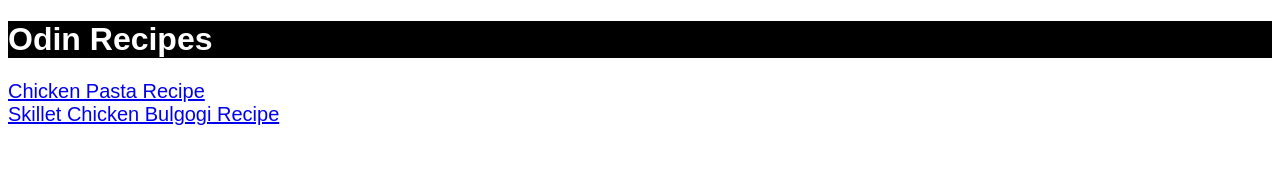
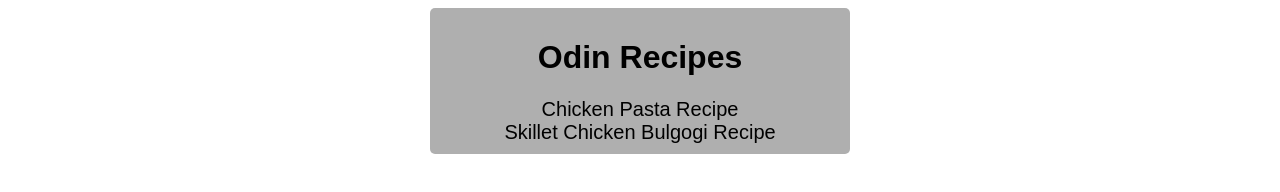
Before and after one commit to Ian-Mansfield25/odin-recipes, a plain HTML site: page index.html in a window 1280 px wide. Drawn offline with Linux system fonts and the light colour scheme.

Commit message:
Make changes to css
Make some changes to my css

```diff
--- a/index.html
+++ b/index.html
@@ -9,11 +9,9 @@
 <body>
    <header>
         <div class="heading">
-            <h1>Odin Recipes</h1>
-        </div>
-        <div class="links">
-            <a href="chickenpasta.html">Chicken Pasta Recipe</a><br>
-            <a href="skilletchicken.html">Skillet Chicken Bulgogi Recipe</a>
+            <h1 class="card">Odin Recipes</h1>
+            <a href="chickenpasta.html" class="links">Chicken Pasta Recipe</a><br>
+            <a href="skilletchicken.html" class="links">Skillet Chicken Bulgogi Recipe</a>
         </div>
    </header>
 </body>
--- a/style.css
+++ b/style.css
@@ -1,7 +1,15 @@
 .heading {
+    width: 400px;
+    background: rgb(175, 175, 175);
+    text-align: center;
+    padding: 10px;
+    border: 10px rgb(175 , 175, 175);
+    border-radius: 5px;
+    margin: auto;
+}
+
+.card {
     font-family: Arial, Helvetica, sans-serif;
-    color: white;
-    background-color: black;
 }
 
 .links {
```
Also changed, not shown: skilletchicken.html (+1 -1 lines).
